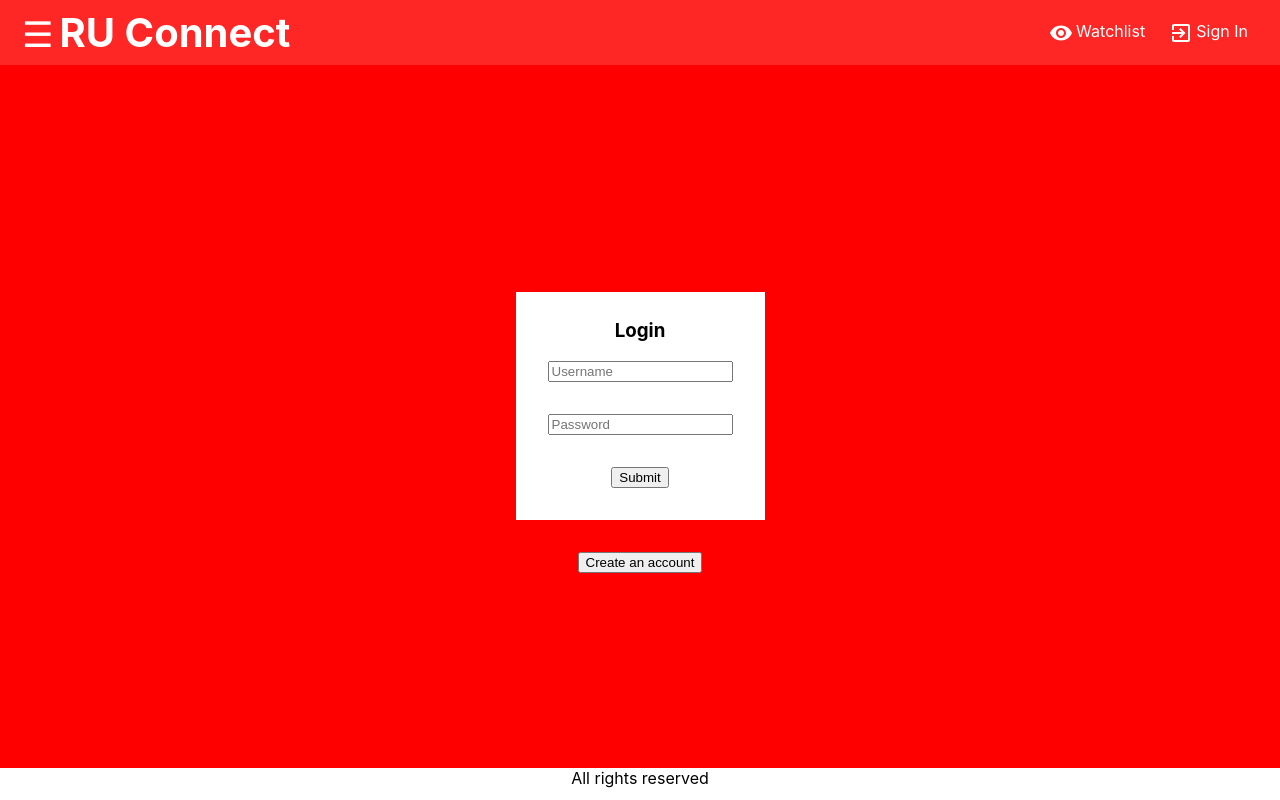
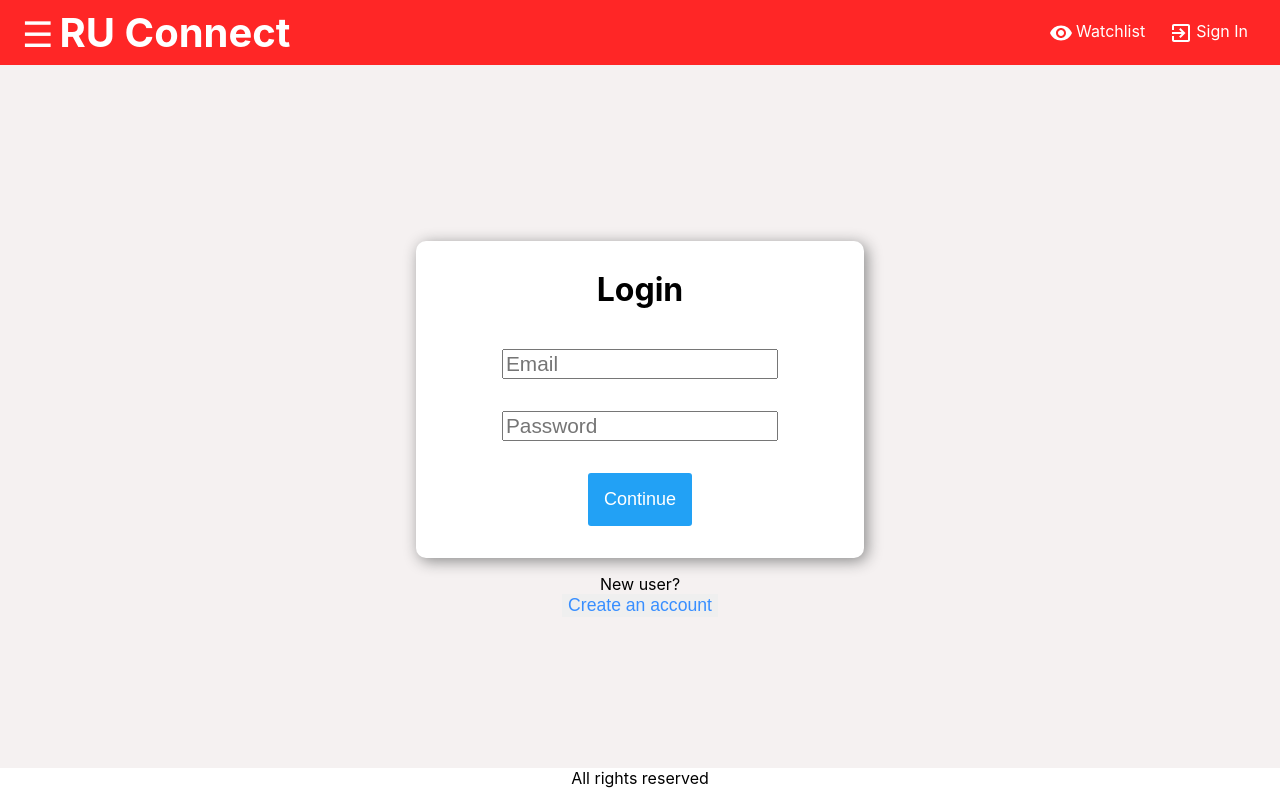
Before and after one commit to wangjon830/HackRUMarketplace, a React (Create React App) app in the folder frontend/: page /login in a window 1280 px wide. Built offline with nearby package versions, Linux system fonts and the light colour scheme; no server answers.

Commit message:
login and register pages

```diff
--- a/frontend/package.json
+++ b/frontend/package.json
@@ -11,6 +11,7 @@
     "mobx-react": "^7.0.4",
     "react": "^17.0.1",
     "react-dom": "^17.0.1",
+    "react-modal": "^3.11.2",
     "react-router-dom": "^5.2.0",
     "react-scripts": "4.0.0",
     "web-vitals": "^0.2.4"
--- a/frontend/src/App.js
+++ b/frontend/src/App.js
@@ -10,7 +10,7 @@ import './styles/product.css';
 
 import Navbar from './components/Navbar';
 import HomeScreen from './screens/HomeScreen';
-import LoginScreen from './screens/LoginScreen'
+import LoginScreen from './screens/LoginScreen';
 import ProductScreen from './screens/ProductScreen';
 
 class App extends React.Component {
@@ -29,7 +29,7 @@ class App extends React.Component {
             if (result && result.success){
                 UserStore.loading = false;
                 UserStore.isLoggedIn = true;
-                UserStore.username = result.username;
+                UserStore.email = result.email;
             }
             else{
                 UserStore.loading = false;
@@ -56,7 +56,7 @@ class App extends React.Component {
 
             if (result && result.success){
                 UserStore.isLoggedIn = false;
-                UserStore.username = '';
+                UserStore.email = '';
             }
         }
         catch(e){
--- a/frontend/src/screens/LoginScreen.js
+++ b/frontend/src/screens/LoginScreen.js
@@ -1,15 +1,23 @@
 import React from 'react';
 import {Link} from 'react-router-dom';
+import Modal from 'react-modal';
 import UserStore from '../stores/UserStore'
 
 class LoginScreen extends React.Component{
     constructor(props){
         super(props);
         this.state = {
-            username: '',
+            email: '',
             password: '',
-            buttonDisabled: false
+            buttonDisabled: false,
+            errorMessage: '',
+            modalOpen: false,
+            modalErrorMessage: '',
         }
+    }
+
+    componentDidMount(){
+        this.reset();
     }
 
     setInput(property, val){
@@ -22,16 +30,27 @@ class LoginScreen extends React.Component{
         })
     }
 
-    resetForm(){
+    reset(){
+        document.getElementById("errorMessage").style.display="none";
         this.setState({
-            username: '',
+            email: '',
+            password: '',
+            buttonDisabled: false,
+            errorMessage: ''
+        })
+    }
+
+    badLogin(err){
+        document.getElementById("errorMessage").style.display="block";
+        this.setState({
+            errorMessage: err,
             password: '',
             buttonDisabled: false
         })
     }
 
     async doLogin(){
-        if(!this.state.username){
+        if(!this.state.email){
             return;
         }
         if(!this.state.password){
@@ -43,26 +62,27 @@ class LoginScreen extends React.Component{
         })
 
         try{
-            let res = await fetch('/login', {
+            let res = await fetch('http://127.0.0.1:5000/login', {
                 method: 'post',
                 headers:{
                     'Accept': 'application/json',
                     'Content-Type': 'application/json'
                 },
                 body: JSON.stringify({
-                    username: this.state.username,
+                    email: this.state.email,
                     password: this.state.password
                 })
             })
 
             let result = await res.json();
+            console.log(result);
             if(result && result.success){
                 UserStore.isLoggedIn = true;
-                UserStore.username = result.username;
+                UserStore.email = result.email;
+                this.reset();
             }
-            else if(result && result.success === false){
-                this.resetForm();
-                alert(result.msg);
+            else if(result && !result.success){
+                this.badLogin(result.msg);
             }
         }
         catch(e){
@@ -74,14 +94,93 @@ class LoginScreen extends React.Component{
     render(){
         return(
             <div className="loginContainer">
+                <Modal
+                    isOpen={this.state.modalOpen}
+                    closeTimeoutMS={500}
+                    onRequestClose={() => this.setState({modalOpen:false})}
+                    style={{
+                        overlay: {
+                        backgroundColor: "rgba(0, 0, 15, 0.5)",
+                        },
+                        content: {
+                        top: "50%",
+                        left: "50%",
+                        transform: "translate(-50%, -50%)",
+                        padding: 0,
+                        paddingBottom: "1rem",
+                        },
+                    }}
+                    >
+                    <div className="modalHeader">
+                        <button
+                        className="modalCloseBtn"
+                        onClick={() => this.setState({modalOpen:false})}
+                        >
+                            &times;
+                        </button>
+
+                        <h1>Sign Up</h1>
+                    </div>
+
+                    <div className="modalBody">
+                        <form>
+                            <div style={{display:"flex", flexDirection:"row", justifyContent:"space-between", alignItems:"center", padding: "0 2rem"}}>
+                                <input
+                                    id="firstNameInput"
+                                    type='text'
+                                    placeholder="First name"
+                                    // value={this.state.email ? this.state.email:"" }
+                                    // onChange={(e) => this.setInput("email", e.target.value)}
+                                />
+                                <input
+                                    id="lastNameInput"
+                                    type='text'
+                                    placeholder="Last name"
+                                    // value={this.state.email ? this.state.email:"" }
+                                    // onChange={(e) => this.setInput("email", e.target.value)}
+                                />
+                            </div>
+                            <input
+                                id="emailInput"
+                                type='text'
+                                placeholder="Email"
+                                // value={this.state.email ? this.state.email:"" }
+                                // onChange={(e) => this.setInput("email", e.target.value)}
+                            />
+                            <input
+                                id="passwordInput"
+                                type='password'
+                                placeholder="Password"
+                                // value={this.state.email ? this.state.email:"" }
+                                // onChange={(e) => this.setInput("email", e.target.value)}
+                            />
+                            <input
+                                id="confirmPasswordInput"
+                                type='password'
+                                placeholder="Confirm password"
+                                // value={this.state.email ? this.state.email:"" }
+                                // onChange={(e) => this.setInput("email", e.target.value)}
+                            />
+
+                            <button
+                                id='registerButton'
+                                disabled={this.state.buttonDisabled}
+                                onClick={()=>this.doRegister()}
+                            >
+                                Register
+                            </button>
+                        </form>
+                    </div>
+                </Modal>
+
                 <div className="loginContent">
                     <div className="loginForm">
-                        <h3>Login</h3>
+                        <h1 style={{marginBottom: "2.5rem"}}>Login</h1>
                         <input
                             type='text'
-                            placeholder="Username"
-                            value={this.state.username ? this.state.username:"" }
-                            onChange={(e) => this.setInput("username", e.target.value)}
+                            placeholder="Email"
+                            value={this.state.email ? this.state.email:"" }
+                            onChange={(e) => this.setInput("email", e.target.value)}
                         />
                         <input
                             type='password'
@@ -90,16 +189,17 @@ class LoginScreen extends React.Component{
                             onChange={(e) => this.setInput("password", e.target.value)}
                         />
                         <button
+                            id='loginButton'
                             disabled={this.state.buttonDisabled}
                             onClick={()=>this.doLogin()}
                         >
-                            Submit
+                            Continue
                         </button>
                     </div>
 
-                    <Link to="/register">
-                        <button className="registerButton">Create an account</button>
-                    </Link>
+                    <p style={{marginTop: "1rem"}}>New user?</p>
+                    <button id="registerModalButton" onClick={()=>this.setState({modalOpen: true})}>Create an account</button>
+                    <div id="errorMessage">{this.state.errorMessage}</div>
                 </div>
             </div>
 
--- a/frontend/src/stores/UserStore.js
+++ b/frontend/src/stores/UserStore.js
@@ -5,7 +5,7 @@ class UserStore{
         extendObservable(this, {
             loading: true,
             isLoggedIn: false,
-            username: ''
+            email: ''
         })
     }
 }
--- a/frontend/src/styles/login.css
+++ b/frontend/src/styles/login.css
@@ -3,29 +3,151 @@
   flex: 1 1;
   align-items: center;
   justify-content: center;
-  background-color: red;
+  background-color: rgb(245, 241, 241);
 }
 
 .loginContent {
   display: flex;
   flex-direction: column;
   align-items: center;
+  width: 30%;
+  height: 50%;
 }
 
 .loginForm {
   display: flex;
+  width: 100%;
+  flex: 1 1;
   flex-direction: column;
+  justify-content: center;
   align-items: center;
-  margin-top: 2rem;
   padding: 2rem;
   padding-top: 0.5rem;
   background-color: white;
+  border-radius: 10px;
+  box-shadow: 3px 3px 15px #888888;
 }
 
-input {
+.loginForm input {
   margin-bottom: 2rem;
+  line-height: 1.5rem;
+  font-size: 1.3rem;
 }
 
-.registerButton {
-  margin-top: 2rem;
+#errorMessage {
+  background-color: #ff3d3d;
+  padding: 1rem;
+  border-radius: 5px;
+  color: white;
+  margin-top: 1rem;
 }
+
+#loginButton,
+#registerButton {
+  border: none;
+  outline: none;
+  padding: 1rem;
+  font-size: 18px;
+  color: white;
+  border-radius: 3px;
+  cursor: pointer;
+}
+
+#loginButton {
+  background-color: #22a1f5;
+}
+
+#registerButton {
+  background-color: #22e305;
+}
+
+#registerModalButton {
+  color: #388eff;
+  border: none;
+  outline: none;
+  background-color: none;
+  font-size: 1.1rem;
+  cursor: pointer;
+}
+
+.ReactModal__Body--open {
+  overflow: hidden;
+}
+
+.ReactModal__Content {
+  width: 500px;
+  /* width: 30vw; */
+  /* max-width: 550px; */
+  height: 70vh;
+  display: flex;
+  flex-direction: column;
+  z-index: 0;
+}
+
+.ReactModal__Overlay {
+  opacity: 0;
+  z-index: 10;
+  position: absolute;
+  transition: opacity 500ms ease-in-out;
+}
+
+.ReactModal__Overlay--after-open {
+  opacity: 1;
+}
+
+.ReactModal__Overlay--before-close {
+  opacity: 0;
+}
+
+.modalHeader {
+  display: flex;
+  flex-direction: column;
+  border-bottom: 1px solid black;
+  padding-left: 1rem;
+}
+
+.modalHeader h1 {
+  font-size: 40px;
+  font-weight: 600;
+  margin-bottom: 1rem;
+}
+
+.modalCloseBtn {
+  cursor: pointer;
+  border: none;
+  outline: none;
+  background: none;
+  font-size: 30px;
+  font-weight: bold;
+  position: absolute;
+  top: 1rem;
+  right: 1rem;
+}
+
+.modalBody {
+  display: flex;
+  flex: 1 1;
+  flex-direction: column;
+  align-items: center;
+  padding-top: 3rem;
+}
+
+.modalBody input {
+  border-radius: 5px;
+  border: 1px solid #c7c7c7;
+  line-height: 2.5rem;
+  font-size: 1.3rem;
+  margin-bottom: 2rem;
+  padding-left: 0.5rem;
+}
+
+.modalBody input:focus {
+  box-shadow: 0 0 5px rgba(81, 203, 238, 1);
+  border: 1px solid #4dccff;
+  outline: none;
+}
+
+#firstNameInput,
+#lastNameInput {
+  width: 45%;
+}
```
Also changed, not shown: 1 other file (tests, documents, lock files or other folders).
